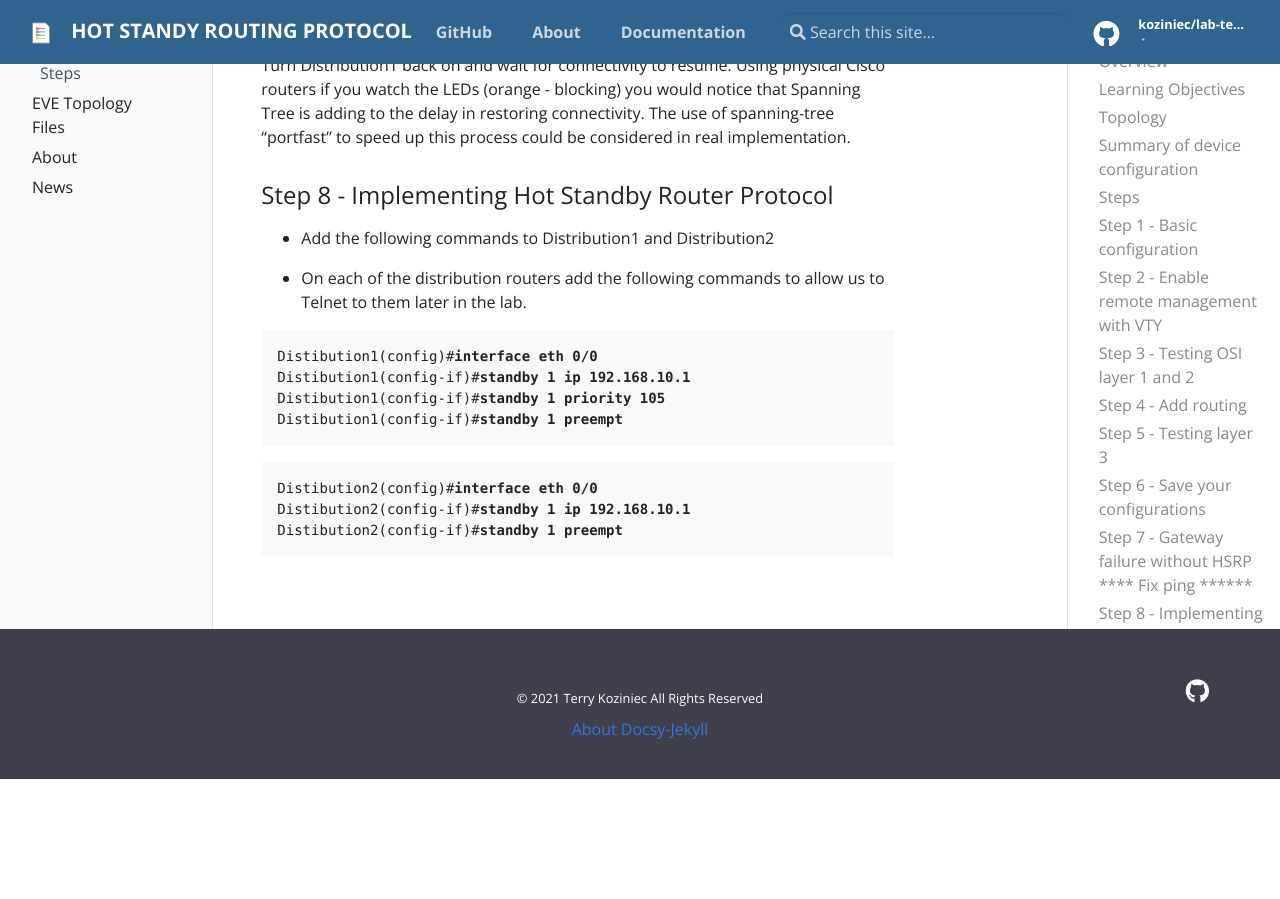
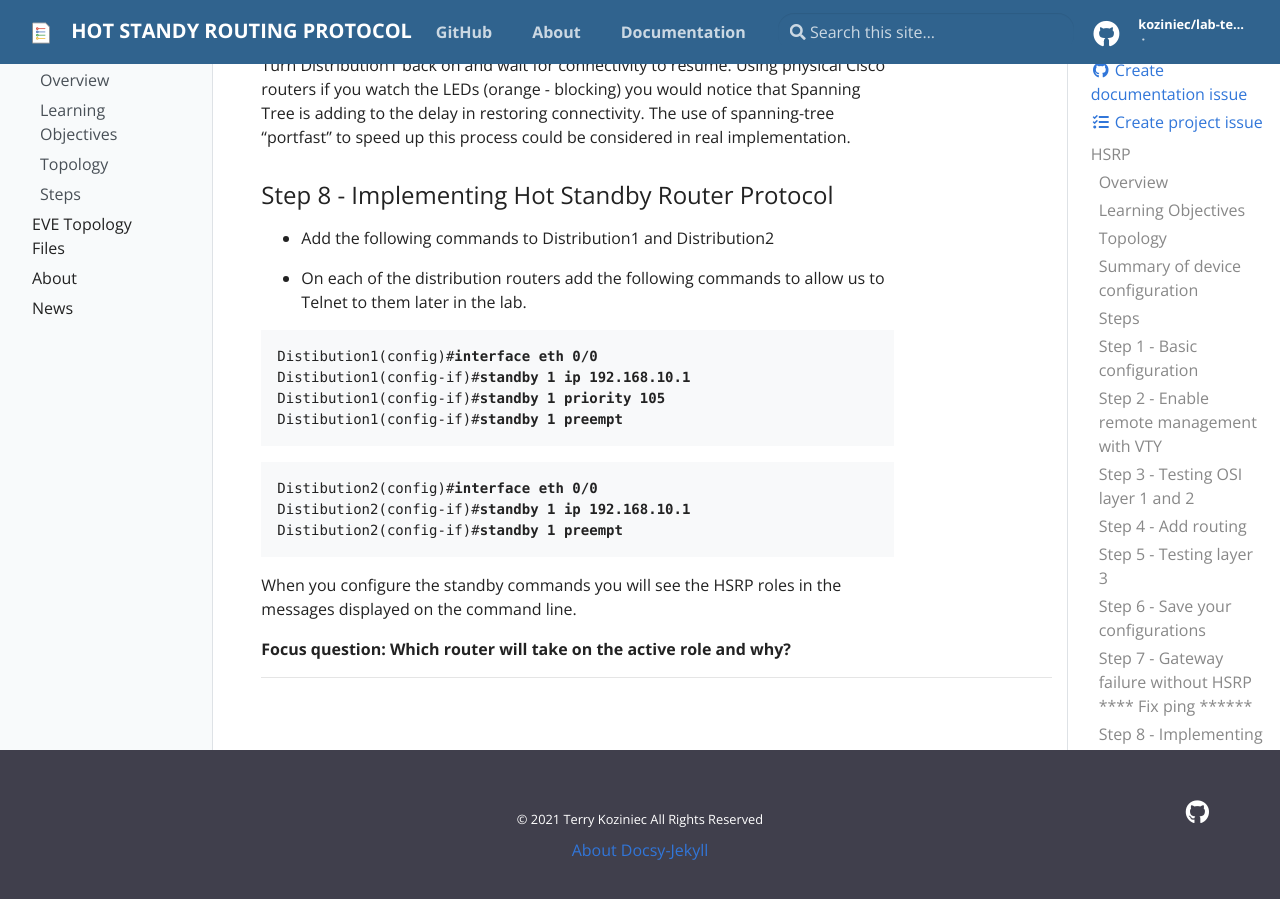
Before and after one commit to koziniec/HSRP, a Jekyll site: the page built from _docs/lab-exercise.md, in a window 1280 px wide and 900 px high, scrolled down 5188 px. Built offline with Jekyll 4.4.1, drawn with Linux system fonts in a browser that asks for light colours; before the commit the page ends 5967 px from its top, so only the background shows below that.

Commit message:
Update lab-exercise.md

```diff
--- a/_docs/lab-exercise.md
+++ b/_docs/lab-exercise.md
@@ -152,3 +152,10 @@ Distibution2(config)#<b>interface eth 0/0</b>
 Distibution2(config-if)#<b>standby 1 ip 192.168.10.1</b>
 Distibution2(config-if)#<b>standby 1 preempt</b>
 </pre>
+
+When you configure the standby commands you will see the HSRP roles in the messages displayed on the command line.
+
+<b>Focus question: Which router will take on the active role and why?</b>
+
+
+_______________
```
